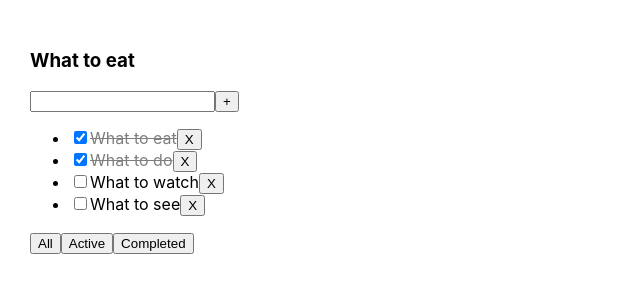
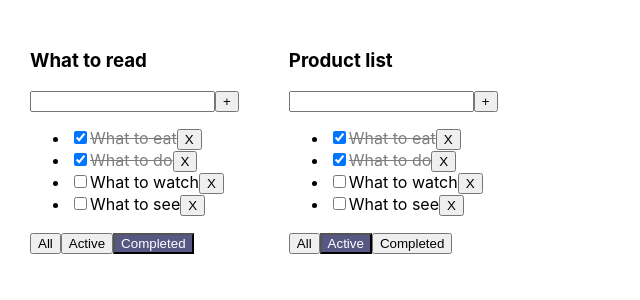
Before and after one commit to Alonasa/todolist, a React (Create React App) app: page / in a window 1280 px wide. Shown: the top 300 px of the page, without its empty margins (0-640 px from the left). Built offline with nearby package versions, Linux system fonts and the light colour scheme.

Commit message:
added initial todolists and some values

```diff
--- a/src/App.tsx
+++ b/src/App.tsx
@@ -38,7 +38,9 @@ function App() {
 	if (title.trim()) {
 	  const addedTask = {id: v1(), title: title.trim(), isDone: false}
 	  setTasks([addedTask, ...tasks])
-	} else {setError("please fill the field")}
+	} else {
+	  setError('please fill the field')
+	}
   }
 
   const taskStatus = (tId: string, isDone: boolean) => {
@@ -49,17 +51,32 @@ function App() {
 	setTasks([...tasks])
   }
 
+  type todoListsType = {
+	id: string
+	title: string
+	filter: filterType
+  }
+
+  let todoLists: Array<todoListsType> = [
+	{id: v1(), title: 'What to read', filter: 'Completed'},
+	{id: v1(), title: 'Product list', filter: 'Active'},
+  ]
+
   return (
 	<div className="App">
-	  <Todolist title={'What to eat'}
+	  {todoLists.map(tl =>
+		<Todolist
+		  key={tl.id}
+		  title={tl.title}
 		  tasks={newTask}
 		  removeTask={remover}
 		  addTask={addTask}
 		  filtrator={filtrator}
 		  checker={taskStatus}
-				error = {error}
-				filter={filter}
+		  error={error}
+		  filter={tl.filter}
 		/>
+	  )}
 	</div>
   );
 }
--- a/src/Todolist.tsx
+++ b/src/Todolist.tsx
@@ -25,7 +25,6 @@ export const Todolist = (props: propsType) => {
 
   const changeHandler = (event: ChangeEvent<HTMLInputElement>)=> {
     setTask(event.currentTarget.value);
-    event.currentTarget.setCustomValidity('');
   }
 
   const taskHandler = () => {
```
Lines whose indentation alone changed are shown as unchanged.
